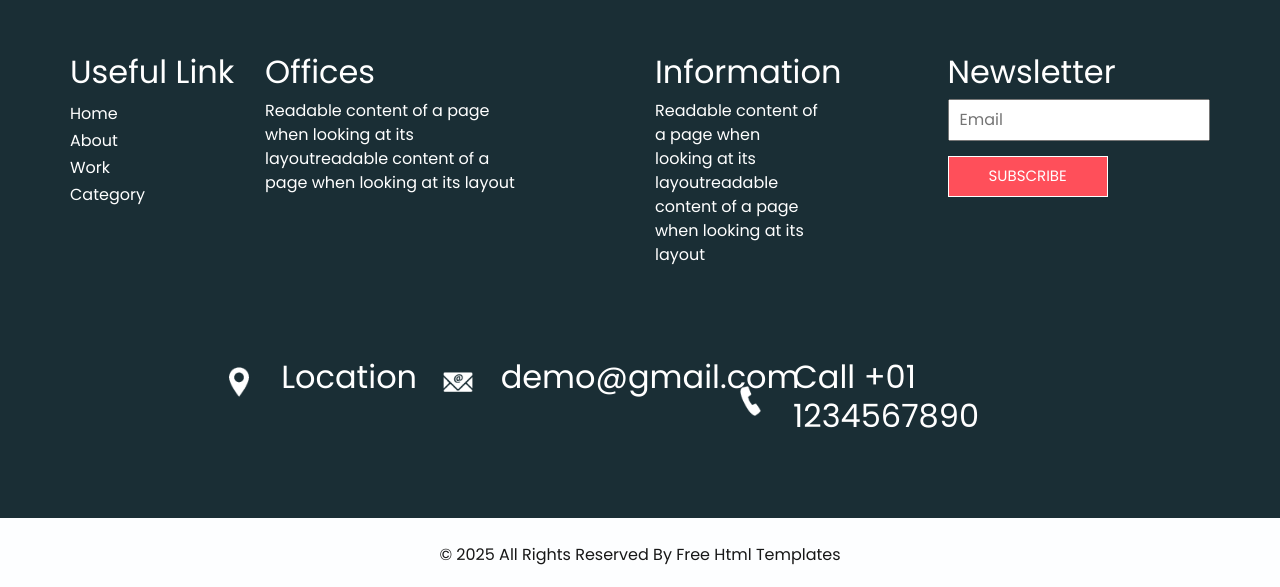
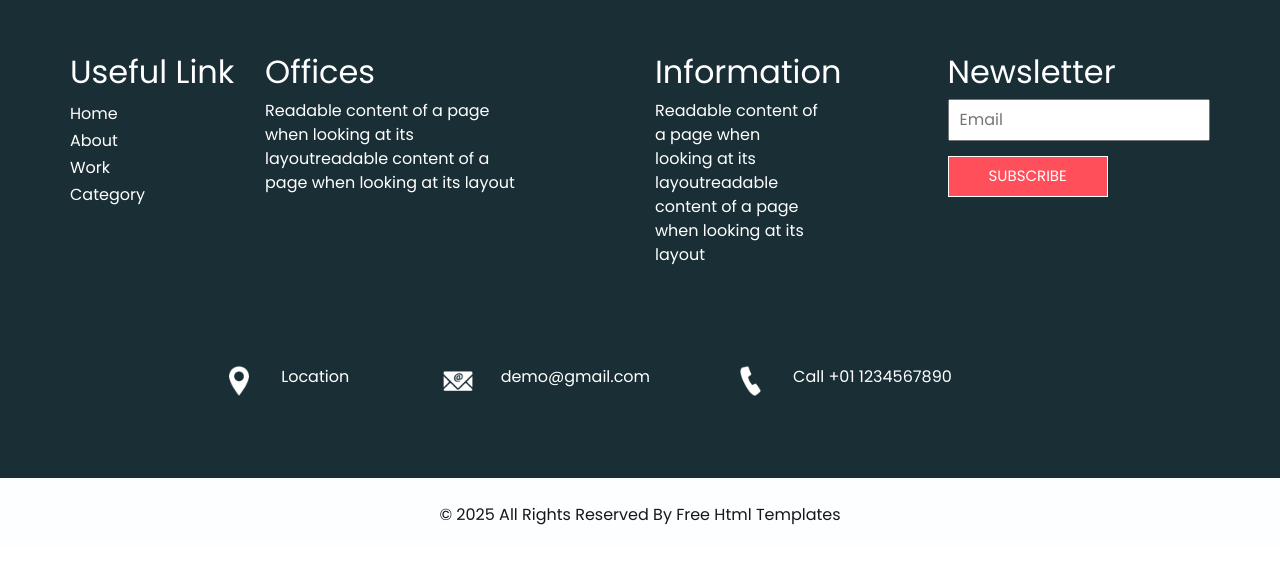
Before and after one commit to D1285458/HW2-After, a plain HTML site: page index.html in a window 1280 px wide. Shown: the part 4361-4948 px from the top of the page. After the commit the page ends 4908 px from the top, so only its background shows below. Drawn offline with Linux system fonts and the light colour scheme.

Commit message:
Update index.html

```diff
--- a/index.html
+++ b/index.html
@@ -607,9 +607,9 @@
                       <img src="images/location.png" alt="">
                     </div>
                     <div class="detail-box">
-                      <h2>
+                      <h6>
                         Location
-                      </h2>
+                      </h6>
                     </div>
                   </a>
                 </div>
@@ -619,9 +619,9 @@
                       <img src="images/mail.png" alt="">
                     </div>
                     <div class="detail-box">
-                      <h2>
+                      <h6>
                         demo@gmail.com
-                      </h2>
+                      </h6>
                     </div>
                   </a>
                 </div>
@@ -631,9 +631,9 @@
                       <img src="images/call.png" alt="">
                     </div>
                     <div class="detail-box">
-                      <h2>
+                      <h6>
                         Call +01 1234567890
-                      </h2>
+                      </h6>
                     </div>
                   </a>
                 </div>
```
